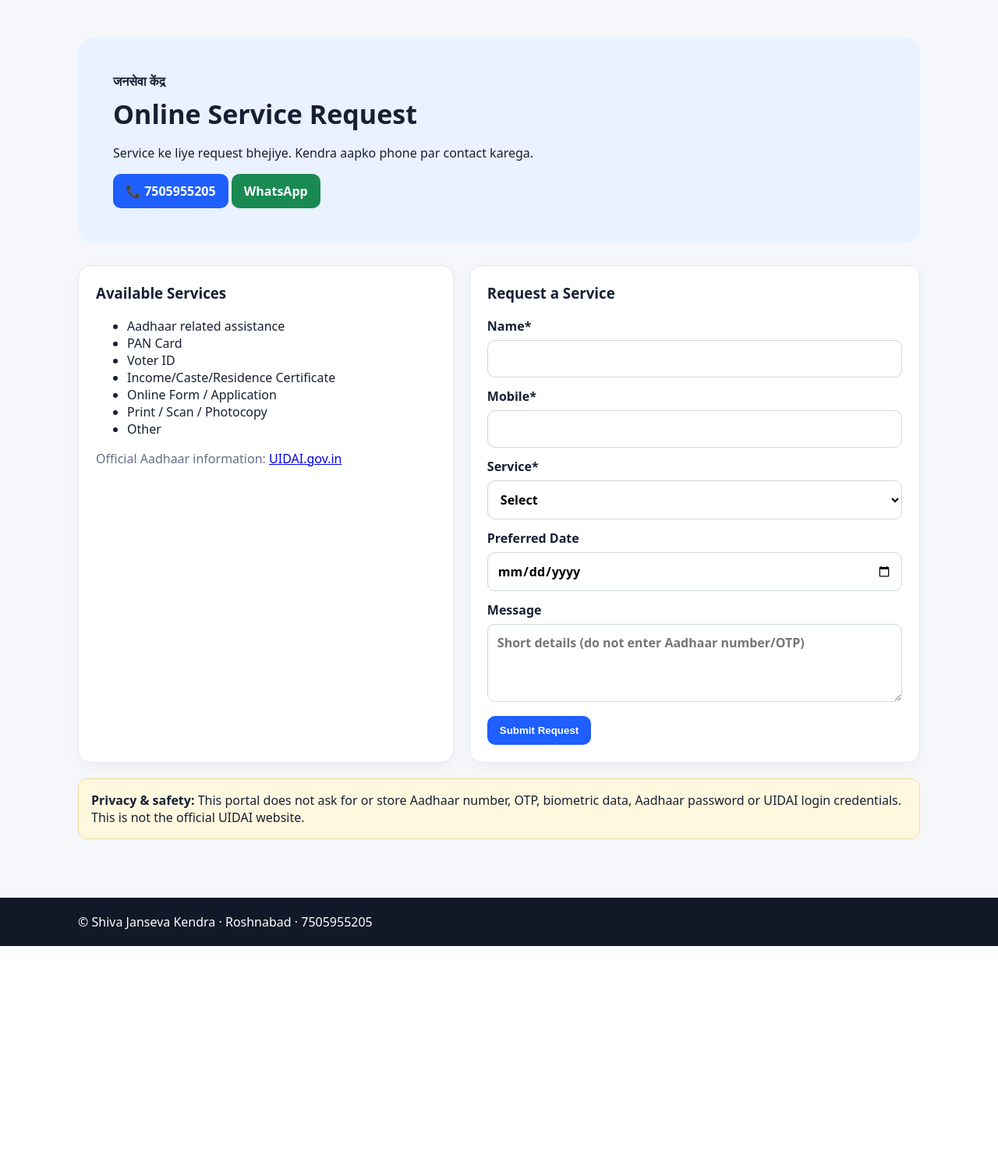
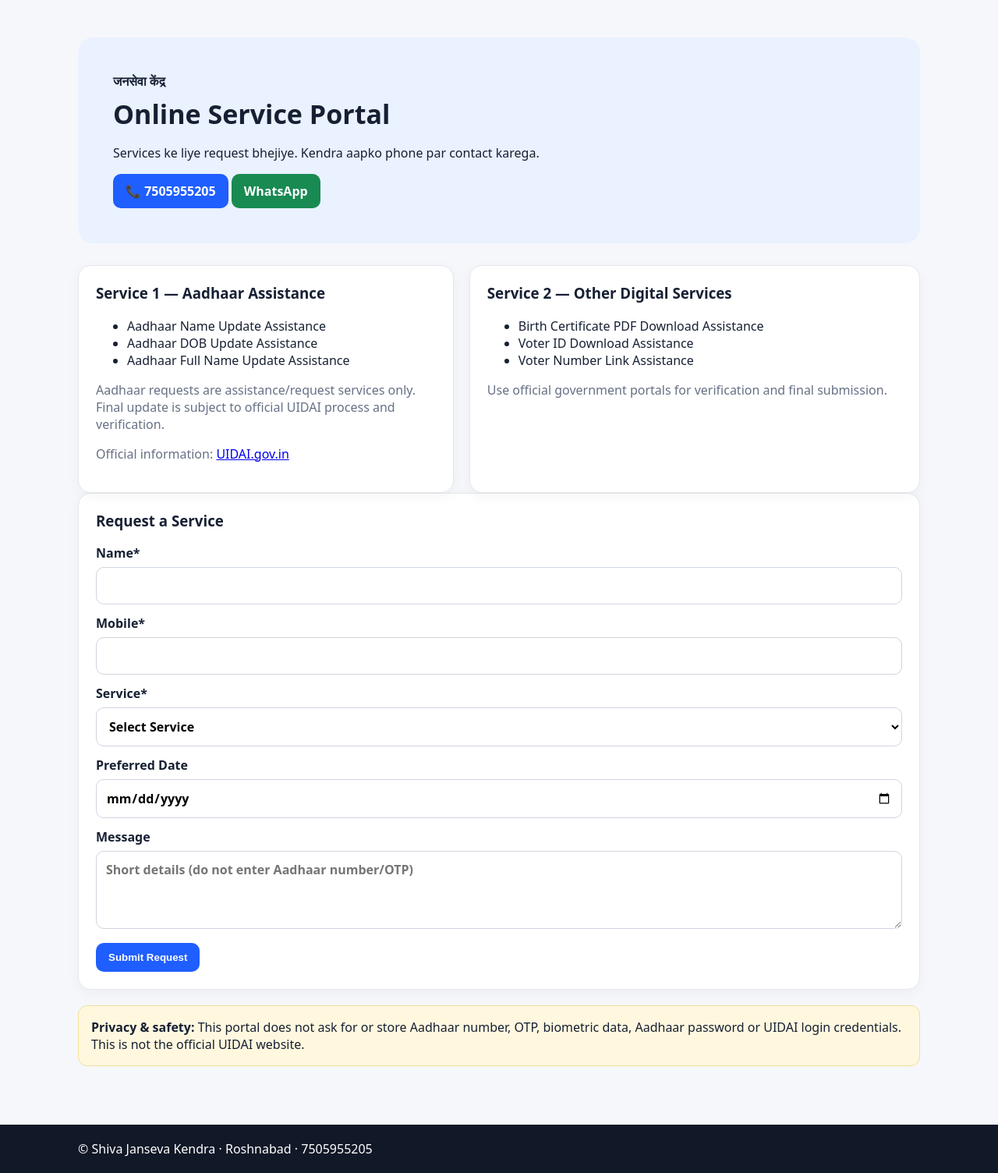
Before and after one commit to toprohitcybercafe-commits/shiava-janseva-kendra, a Flask app: page / in a window 1280 px wide. Shown: the part 93-1597 px from the top of the page at 78% size. Before the commit the page ends 1306 px from the top, so only its background shows below. Run offline with Flask 3, Linux system fonts and the light colour scheme.

Commit message:
Add files via upload

```diff
--- a/templates/index.html
+++ b/templates/index.html
@@ -1,9 +1,12 @@
-<!doctype html><html lang="en"><head><meta charset="utf-8"><meta name="viewport" content="width=device-width,initial-scale=1"><title>{{business_name}} | {{location}}</title><link rel="stylesheet" href="/static/style.css"></head><body>
+<!doctype html><html lang="hi"><head><meta charset="utf-8"><meta name="viewport" content="width=device-width,initial-scale=1"><title>{{business_name}} | {{location}}</title><link rel="stylesheet" href="/static/style.css"></head><body>
 <header><div class="wrap nav"><div><h1>Shiva Janseva Kendra</h1><small>Roshnabad</small></div><a class="btn ghost" href="/login">Admin Login</a></div></header>
 <main class="wrap">
-<section class="hero"><div><span class="tag">जनसेवा केंद्र</span><h2>Online Service Request</h2><p>Service ke liye request bhejiye. Kendra aapko phone par contact karega.</p><a class="btn" href="tel:7505955205">📞 7505955205</a> <a class="btn whatsapp" href="https://wa.me/917505955205" target="_blank">WhatsApp</a></div></section>
+<section class="hero"><div><span class="tag">जनसेवा केंद्र</span><h2>Online Service Portal</h2><p>Services ke liye request bhejiye. Kendra aapko phone par contact karega.</p><a class="btn" href="tel:7505955205">📞 7505955205</a> <a class="btn whatsapp" href="https://wa.me/917505955205" target="_blank">WhatsApp</a></div></section>
 {% with messages=get_flashed_messages(with_categories=true) %}{% for cat,msg in messages %}<div class="alert {{cat}}">{{msg}}</div>{% endfor %}{% endwith %}
-<section class="grid"><div class="card"><h3>Available Services</h3><ul>{% for s in services %}<li>{{s}}</li>{% endfor %}</ul><p class="muted">Official Aadhaar information: <a href="https://uidai.gov.in/" target="_blank">UIDAI.gov.in</a></p></div>
-<div class="card"><h3>Request a Service</h3><form method="post" action="/request"><label>Name*<input name="name" required maxlength="80"></label><label>Mobile*<input name="phone" required inputmode="tel" maxlength="15"></label><label>Service*<select name="service" required><option value="">Select</option>{% for s in services %}<option>{{s}}</option>{% endfor %}</select></label><label>Preferred Date<input type="date" name="preferred_date"></label><label>Message<textarea name="message" maxlength="500" placeholder="Short details (do not enter Aadhaar number/OTP)"></textarea></label><button class="btn" type="submit">Submit Request</button></form></div></section>
+<section class="grid">
+<div class="card"><h3>Service 1 — Aadhaar Assistance</h3><ul><li>Aadhaar Name Update Assistance</li><li>Aadhaar DOB Update Assistance</li><li>Aadhaar Full Name Update Assistance</li></ul><p class="muted">Aadhaar requests are assistance/request services only. Final update is subject to official UIDAI process and verification.</p><p class="muted">Official information: <a href="https://uidai.gov.in/" target="_blank">UIDAI.gov.in</a></p></div>
+<div class="card"><h3>Service 2 — Other Digital Services</h3><ul><li>Birth Certificate PDF Download Assistance</li><li>Voter ID Download Assistance</li><li>Voter Number Link Assistance</li></ul><p class="muted">Use official government portals for verification and final submission.</p></div>
+</section>
+<section class="card service-card"><h3>Request a Service</h3><form method="post" action="/request"><label>Name*<input name="name" required maxlength="80"></label><label>Mobile*<input name="phone" required inputmode="tel" maxlength="15"></label><label>Service*<select name="service" required><option value="">Select Service</option>{% for s in services %}<option>{{s}}</option>{% endfor %}</select></label><label>Preferred Date<input type="date" name="preferred_date"></label><label>Message<textarea name="message" maxlength="500" placeholder="Short details (do not enter Aadhaar number/OTP)"></textarea></label><button class="btn" type="submit">Submit Request</button></form></section>
 <section class="notice"><strong>Privacy & safety:</strong> This portal does not ask for or store Aadhaar number, OTP, biometric data, Aadhaar password or UIDAI login credentials. This is not the official UIDAI website.</section>
 </main><footer><div class="wrap">© Shiva Janseva Kendra · Roshnabad · 7505955205</div></footer></body></html>
```
Also changed, not shown: templates/admin.html (+11 -1 lines), templates/change.html (line endings or trailing spaces), templates/login.html (line endings or trailing spaces).
